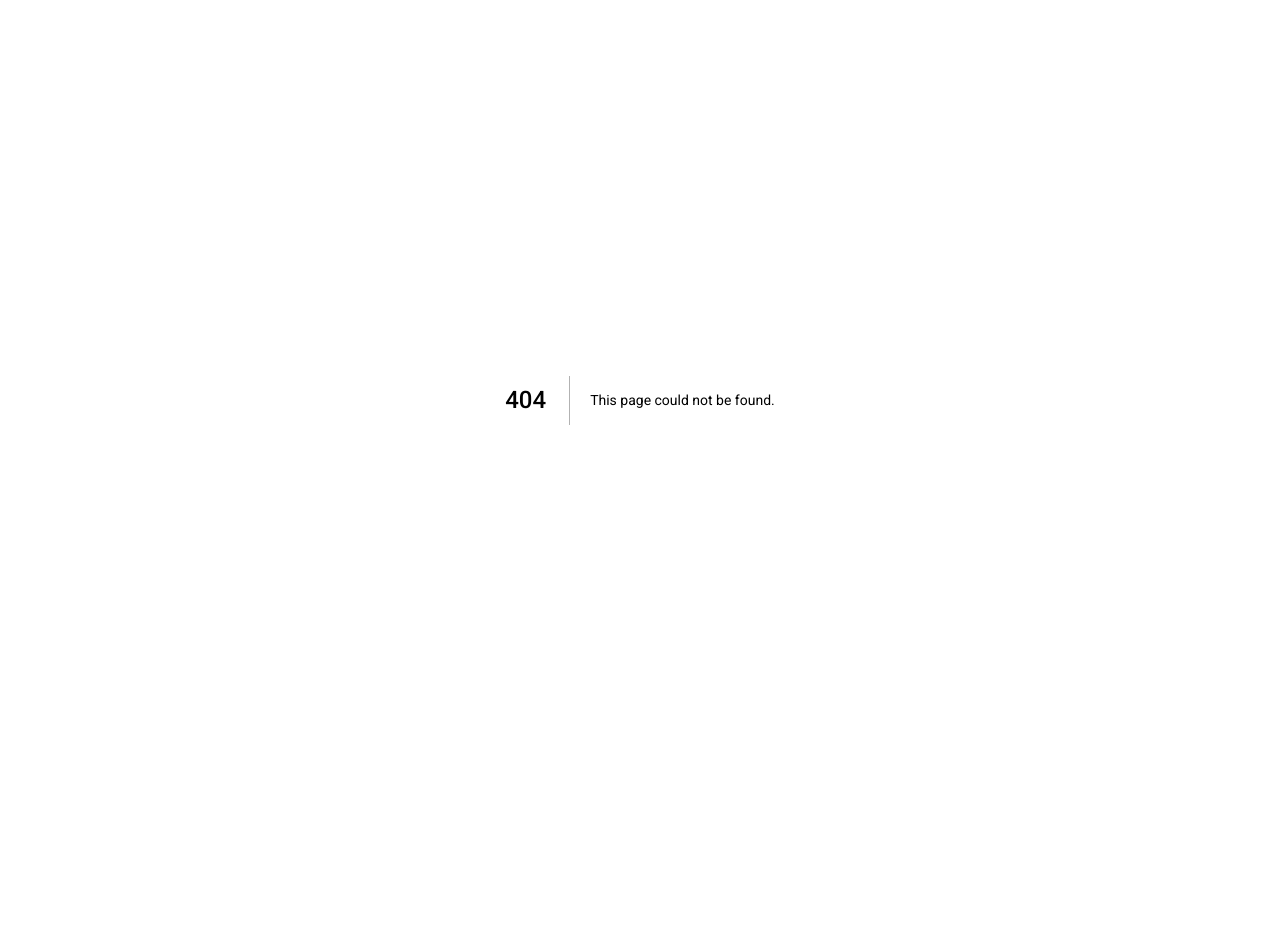
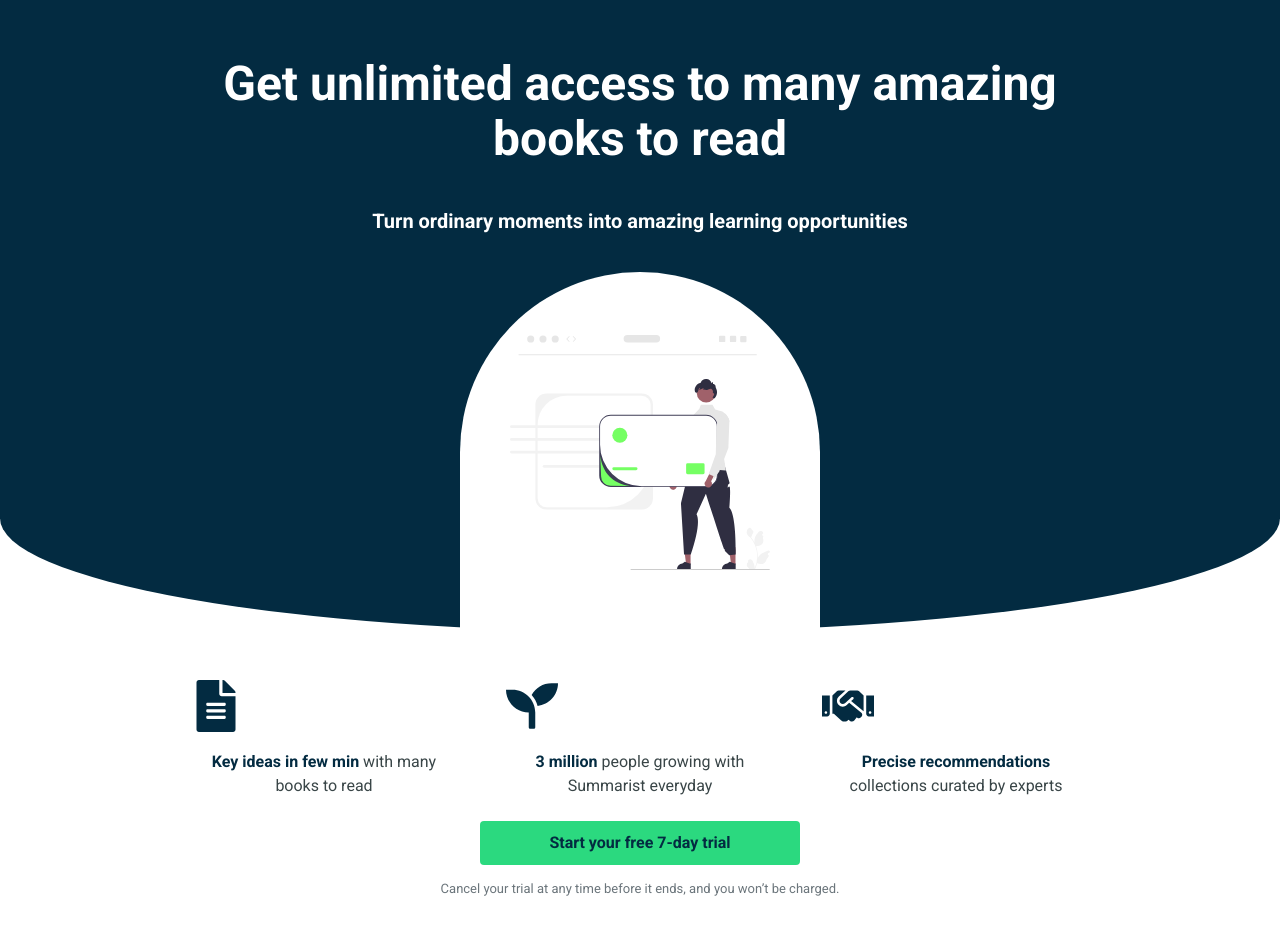
Before and after one commit to Fab785/summarist, a Next.js app: page /upgrade in a window 1280 px wide. Before the commit this address had no page. Shown: the top 934 px of the page. Before the commit the page ends 800 px from the top, so only its background shows below. Built offline with nearby package versions, Linux system fonts and the light colour scheme.

Commit message:
upgrade page

```diff
--- a/app/globals.css
+++ b/app/globals.css
@@ -3089,3 +3089,149 @@ button:disabled {
     transform: translateY(-50%);
   }
 }
+
+/* UPGRADE */
+
+.upgrade-page {
+  min-height: 100vh;
+  background: #ffffff;
+  color: #032b41;
+}
+
+.upgrade-hero {
+  position: relative;
+  background: #032b41;
+  color: #ffffff;
+  text-align: center;
+  padding: 56px 24px 0;
+  min-height: 575px;
+  border-bottom-left-radius: 50% 18%;
+  border-bottom-right-radius: 50% 18%;
+}
+
+.upgrade-hero h1 {
+  font-size: 48px;
+  line-height: 1.15;
+  font-weight: 700;
+  margin-bottom: 40px;
+}
+
+.upgrade-hero p {
+  font-size: 20px;
+  font-weight: 600;
+  margin-bottom: 36px;
+}
+
+.upgrade-hero__image-wrap {
+  width: 360px;
+  height: 360px;
+  background: #ffffff;
+  border-radius: 50% 50% 0 0;
+  margin: 0 auto;
+  display: flex;
+  align-items: center;
+  justify-content: center;
+  overflow: hidden;
+}
+
+.upgrade-hero__image {
+  width: 260px;
+  height: auto;
+  object-fit: contain;
+}
+
+.upgrade-hero__placeholder {
+  width: 200px;
+  height: 120px;
+  border-radius: 12px;
+  background: linear-gradient(135deg, #e5e7eb, #cbd5e1);
+}
+
+.upgrade-benefits {
+  max-width: 900px;
+  margin: 48px auto 32px;
+  display: grid;
+  grid-template-columns: repeat(3, 1fr);
+  gap: 48px;
+  text-align: center;
+}
+
+.upgrade-benefit svg {
+  font-size: 52px;
+  color: #032b41;
+  margin-bottom: 18px;
+}
+
+.upgrade-benefit p {
+  font-size: 16px;
+  line-height: 1.45;
+  color: #394547;
+}
+
+.upgrade-benefit strong {
+  color: #032b41;
+  font-weight: 700;
+}
+
+.upgrade-action {
+  text-align: center;
+  padding-bottom: 60px;
+  margin-top: -8px;
+}
+
+.upgrade-action button {
+  width: 320px;
+  height: 44px;
+  background: #2bd97f;
+  border: none;
+  border-radius: 4px;
+  color: #032b41;
+  font-size: 16px;
+  font-weight: 600;
+  cursor: pointer;
+}
+
+.upgrade-action button:hover {
+  filter: brightness(0.96);
+}
+
+.upgrade-action p {
+  margin-top: 14px;
+  font-size: 13px;
+  color: #6b757b;
+}
+
+@media (max-width: 768px) {
+  .upgrade-hero {
+    min-height: 520px;
+    padding-top: 42px;
+  }
+
+  .upgrade-hero h1 {
+    font-size: 34px;
+  }
+
+  .upgrade-hero p {
+    font-size: 16px;
+  }
+
+  .upgrade-hero__image-wrap {
+    width: 280px;
+    height: 280px;
+  }
+
+  .upgrade-hero__image {
+    width: 210px;
+  }
+
+  .upgrade-benefits {
+    grid-template-columns: 1fr;
+    gap: 36px;
+    margin: 48px auto;
+  }
+
+  .upgrade-action button {
+    width: calc(100% - 48px);
+    max-width: 320px;
+  }
+}
--- /dev/null
+++ b/app/upgrade/page.tsx
@@ -0,0 +1,68 @@
+"use client";
+
+import { FaFileAlt, FaSeedling, FaHandshake } from "react-icons/fa";
+
+export default function UpgradePage() {
+  const handleStripeCheckout = () => {
+    window.location.href = "https://buy.stripe.com/test_YOUR_LINK_HERE";
+  };
+
+  return (
+    <main className="upgrade-page">
+      <section className="upgrade-hero">
+        <h1>
+          Get unlimited access to many amazing
+          <br />
+          books to read
+        </h1>
+
+        <p>Turn ordinary moments into amazing learning opportunities</p>
+
+        <div className="upgrade-hero__image-wrap">
+  <img
+    src="/assets/undraw_pay-online_806n.svg"
+    alt="Upgrade"
+    className="upgrade-hero__image"
+  />
+</div>
+      </section>
+
+      <section className="upgrade-benefits">
+        <div className="upgrade-benefit">
+          <FaFileAlt />
+          <p>
+            <strong>Key ideas in few min</strong> with many
+            <br />
+            books to read
+          </p>
+        </div>
+
+        <div className="upgrade-benefit">
+          <FaSeedling />
+          <p>
+            <strong>3 million</strong> people growing with
+            <br />
+            Summarist everyday
+          </p>
+        </div>
+
+        <div className="upgrade-benefit">
+          <FaHandshake />
+          <p>
+            <strong>Precise recommendations</strong>
+            <br />
+            collections curated by experts
+          </p>
+        </div>
+      </section>
+
+      <div className="upgrade-action">
+        <button type="button" onClick={handleStripeCheckout}>
+          Start your free 7-day trial
+        </button>
+
+        <p>Cancel your trial at any time before it ends, and you won’t be charged.</p>
+      </div>
+    </main>
+  );
+}
```
Also changed, not shown: public/assets/undraw_pay-online_806n.svg (added).
